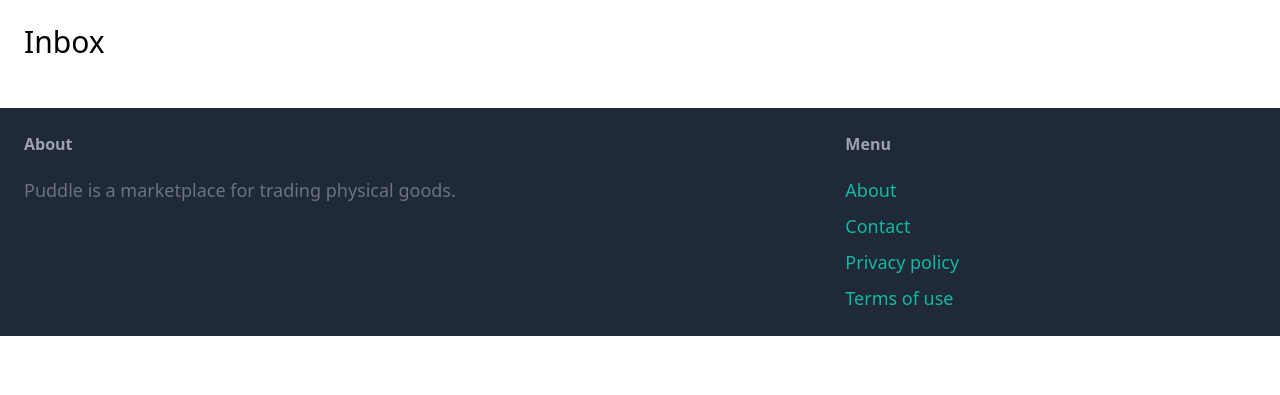
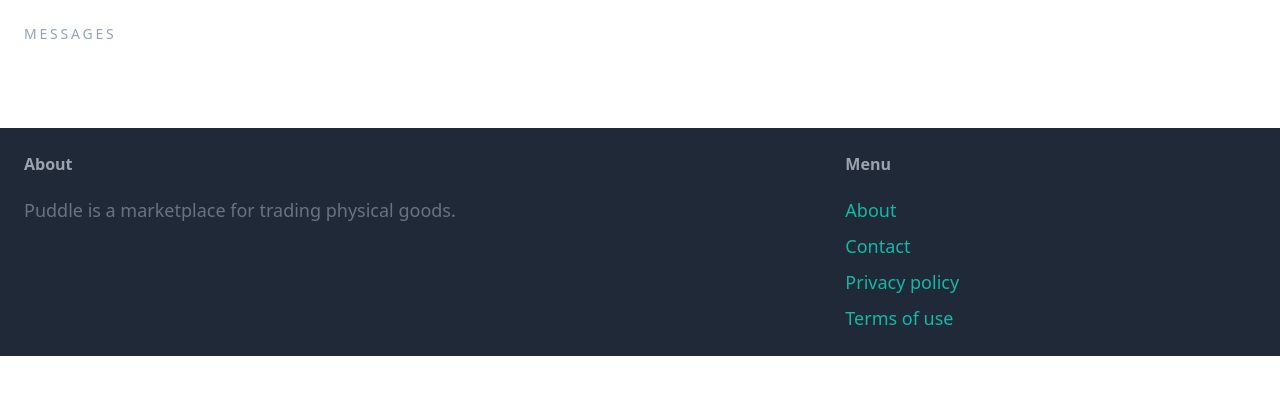
Before and after one commit to pawloshabtez3/Django-mart, a Django app: template Puddle/conversation/templates/conversation/inbox.html in a window 1280 px wide. Shown: the part 77-472 px from the top of the page. Run offline with Django 5.2, Linux system fonts and the light colour scheme; the template is opened without the code that fills it, so the values that code supplies are empty; parts of the project's set-up code (start-up, migrations or seed data) failed here and were passed over; some libraries are stand-ins or nearby versions.

Commit message:
Refactor inbox and new conversation templates for improved layout and styling

```diff
--- a/Puddle/conversation/templates/conversation/inbox.html
+++ b/Puddle/conversation/templates/conversation/inbox.html
@@ -3,26 +3,30 @@
 {% block title %}Inbox{% endblock %}
 
 {% block content %}
-<h1 class="mb-6 text-3xl">Inbox</h1>
+<section class="space-y-6">
+    <div class="flex items-center justify-between">
+        <div>
+            <p class="text-sm uppercase tracking-[0.2em] text-slate-400">Messages</p>
+            <h1 class="text-3xl font-semibold text-white">Inbox</h1>
+        </div>
+    </div>
 
-<div class="space-y-6">
-    {% for conversation in conversations %}
-        <a href="{% url 'conversation:detail' conversation.id %}">
-            <div class="p-6 flex bg-gray-100 rounded-xl">
-                <div class="pr-6">
-                    <img src="{{ conversation.item.image.url }}" class="w-20 rounded-xl">
-                </div>
-
-                <div>
+    <div class="grid gap-4">
+        {% for conversation in conversations %}
+            <a href="{% url 'conversation:detail' conversation.id %}" class="group flex items-center gap-4 rounded-2xl border border-white/10 bg-white/5 p-4 shadow-lg shadow-black/20 transition hover:-translate-y-1 hover:border-ocean-500/60">
+                <img src="{{ conversation.item.image.url }}" class="h-16 w-16 rounded-xl object-cover" alt="{{ conversation.item.name }} image">
+                <div class="flex-1">
                     {% for member in conversation.members.all %}
                         {% if member != request.user %}
-                            <p class="mb-4"><strong>{{ member.username }}</strong> | {{ conversation.modified_at }}</p>
-                            <p>{{ conversation.item.name }}</p>
+                            <p class="text-sm text-slate-300">Chat with <span class="font-semibold text-white">{{ member.username }}</span></p>
                         {% endif %}
                     {% endfor %}
+                    <p class="text-white font-semibold">{{ conversation.item.name }}</p>
+                    <p class="text-xs text-slate-400">Updated {{ conversation.modified_at }}</p>
                 </div>
-            </div>
-        </a>
-    {% endfor %}
-</div>
+                <div class="text-xs font-semibold text-ocean-100">Open</div>
+            </a>
+        {% endfor %}
+    </div>
+</section>
 {% endblock %}
```
Also changed, not shown: Puddle/conversation/templates/conversation/new.html (+11 -6 lines).
